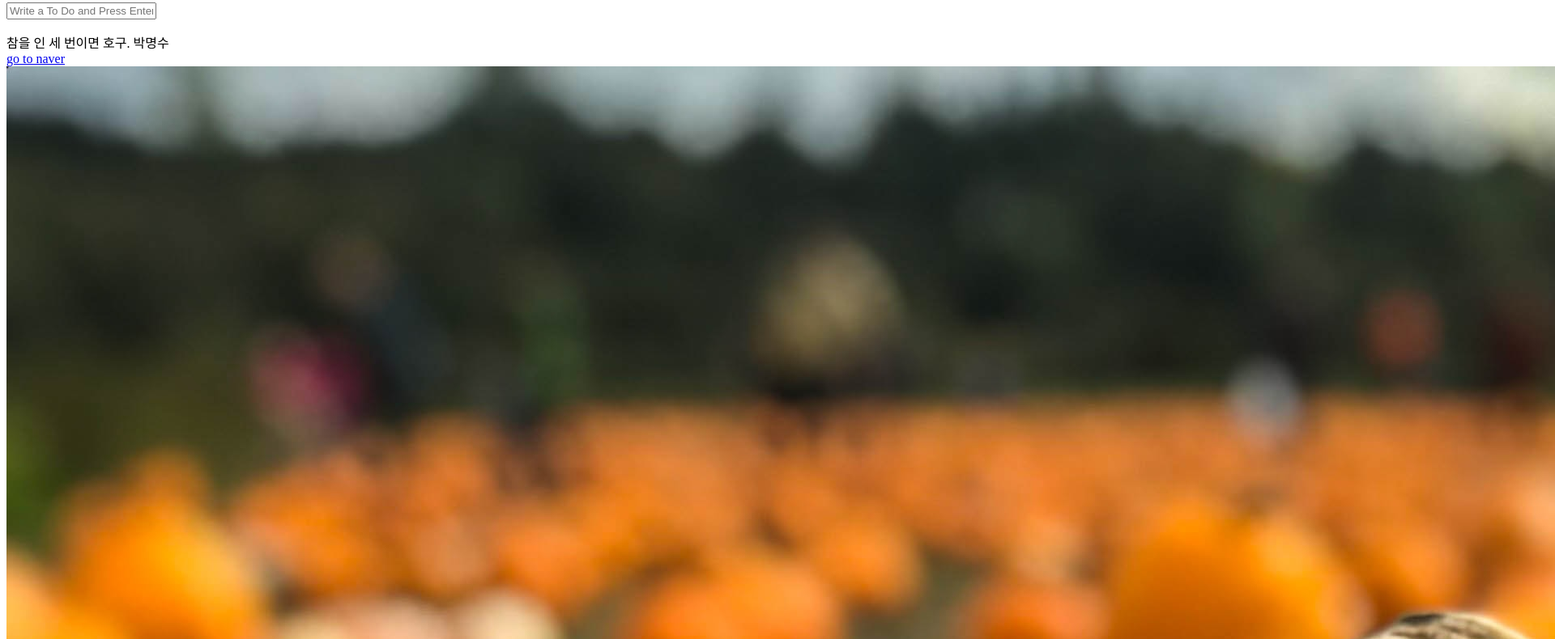
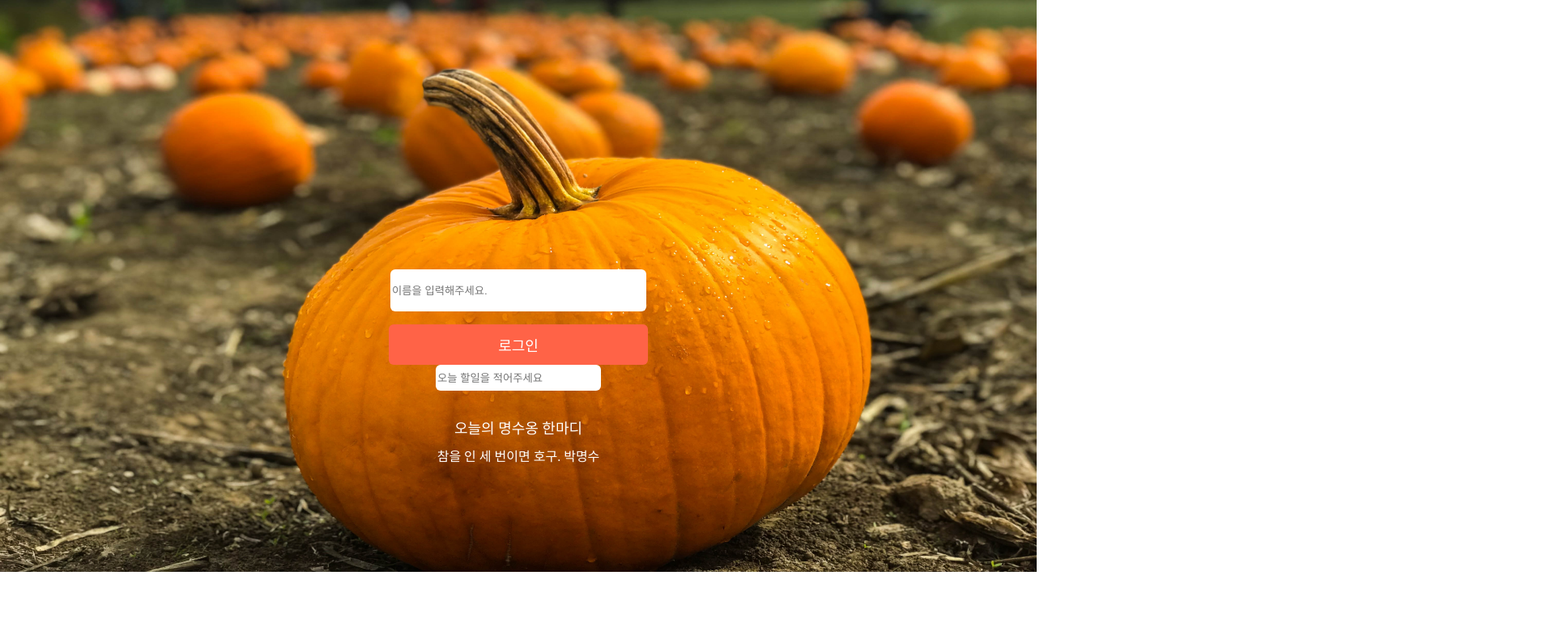
Before and after one commit to hyunsuk22/my_web_dashboard, a plain HTML site: page index.html in a window 1280 px wide. Shown: the part 93-883 px from the top of the page at 81% size, 1920 px wide, since content can reach past the window. After the commit the page ends 800 px from the top, so only its background shows below. Drawn offline with Linux system fonts and the light colour scheme.

Commit message:
업글이당

```diff
--- a/css/style.css
+++ b/css/style.css
@@ -1,3 +1,92 @@
-.hidden{
-    display: none;
+.hidden {
+  display: none;
 }
+
+.bgImg {
+  position: fixed;
+  z-index: -1000;
+  top: 0;
+  left: 0;
+  width: 100%;
+  height: 100%;
+}
+
+#login-form {
+  display: flex;
+  flex-direction: column;
+  align-items: center;
+  justify-content: center;
+  margin-top: 30%;
+}
+
+.cta-button {
+  font-size: 18px;
+  font-weight: 500;
+  border-radius: 6px;
+  color: white;
+  background-color: tomato;
+  border: 0;
+  width: 320px;
+  height: 50px;
+}
+
+#greeting {
+  text-align: center;
+  color: white;
+}
+
+.input-field {
+  border: 0;
+  width: 312px;
+  height: 50px;
+  border-radius: 6px;
+  margin-bottom: 16px;
+}
+
+#clock {
+  text-align: center;
+  color: white;
+}
+.quote-container {
+  display: flex;
+  flex-direction: column;
+  align-items: center;
+  color: white;
+}
+.quote-container div:first-child {
+  font-size: 18px;
+  font-weight: 500;
+  margin-bottom: 10px;
+}
+
+#quote {
+  text-align: center;
+}
+
+#weather {
+  margin-top: 12px;
+  color: white;
+  text-align: center;
+}
+
+#todo-form {
+  display: flex;
+  align-items: center;
+  justify-content: center;
+  flex-direction: column;
+  text-align: center;
+}
+#todo-form input:first-child {
+  width: 200px;
+  height: 30px;
+  border: 0;
+  border-radius: 6px;
+}
+
+#todo-list {
+  display: flex;
+  justify-content: center;
+  align-items: center;
+  list-style: none;
+  color: white;
+}
--- a/index.html
+++ b/index.html
@@ -1,35 +1,43 @@
 <!DOCTYPE html>
 <html lang="en">
   <head>
-    <meta charset="UTF-8">
-    <meta http-equiv="X-UA-Compatible" content="IE=edge">
-    <meta name="viewport" content="width=device-width, initial-scale=1.0">
-    <link rel="stylesheet" href="css/style.css">
+    <meta charset="UTF-8" />
+    <meta http-equiv="X-UA-Compatible" content="IE=edge" />
+    <meta name="viewport" content="width=device-width, initial-scale=1.0" />
+    <link rel="stylesheet" href="css/style.css" />
     <title>Momentum App</title>
   </head>
   <body>
+    <h2 id="clock">00:00</h2>
+    <div id="weather">
+        <span></span>
+        <span></span>
+      </div>
     <form id="login-form" class="hidden">
-        <input required maxlength="15" type="text" placeholder="what is your name?">
-        <input type="submit" value="Log In" />
+      <input
+        class="input-field"
+        required
+        maxlength="15"
+        type="text"
+        placeholder="이름을 입력해주세요."
+      />
+      <input class="cta-button" type="submit" value="로그인" />
     </form>
     <h1 id="greeting" class="hidden"></h1>
-    <h2 id="clock">00:00</h2>
+
     <form action="" id="todo-form">
-        <input type="text" placeholder="Write a To Do and Press Enter" required/>
+      <input type="text" placeholder="오늘 할일을 적어주세요" required />
     </form>
     <ul id="todo-list"></ul>
-
+    <div class="quote-container"">
+        <div>오늘의 명수옹 한마디</div>
         <div id="quote">
             <span></span>
             <span></span>
           </div>
-
-    <div id="weather">
-        <span></span>
-        <span></span>
     </div>
 
-    <a href="https://naver.com">go to naver</a>
+
     <script src="js/greeting.js"></script>
     <script src="js/clock.js"></script>
     <script src="js/quote.js"></script>
--- a/js/background.js
+++ b/js/background.js
@@ -1,13 +1,9 @@
-const images = [
-    "1.jpg",
-    "2.jpg",
-    "3.jpg"
-];
+const images = ["1.jpg", "2.jpg", "3.jpg"];
 
 const chosenImage = images[Math.floor(Math.random() * images.length)];
 
-
 const bgImage = document.createElement("img");
+bgImage.classList.add("bgImg");
 bgImage.src = `img/${chosenImage}`;
 
 document.body.appendChild(bgImage);
--- a/js/greeting.js
+++ b/js/greeting.js
@@ -8,7 +8,7 @@ const greeting = document.querySelector("#greeting");
 const HIDDEN_CLASSNAME = "hidden";
 const USERNAME_KEY = "username";
 
-function onLoginSubmit(event){
+function onLoginSubmit(event) {
   event.preventDefault();
   loginForm.classList.add(HIDDEN_CLASSNAME); //hidden 클래스 추가로 숨기기
 
@@ -18,18 +18,18 @@ function onLoginSubmit(event){
   paintGreeting(username);
 }
 
-function paintGreeting(username){
+function paintGreeting(username) {
   greeting.classList.remove(HIDDEN_CLASSNAME);
-    greeting.innerText = `Hello ${username}`;
+  greeting.innerText = `${username} ONLINE`;
 }
 
 const savedUserName = localStorage.getItem(USERNAME_KEY);
 
-if(savedUserName === null){
-    loginForm.classList.remove(HIDDEN_CLASSNAME)
+if (savedUserName === null) {
+  loginForm.classList.remove(HIDDEN_CLASSNAME);
   loginForm.addEventListener("submit", onLoginSubmit);
   //이름 입력란 보여주기
-}else{
+} else {
   paintGreeting(savedUserName);
   //인사하기
 }
--- a/js/todo.js
+++ b/js/todo.js
@@ -23,13 +23,24 @@ function deleteToDo(event){
 function paintToDo(newTodo){
     const li = document.createElement("li");
     li.id = newTodo.id; // li에 obj id를 받기.
+    const checkbox = document.createElement("input")
+    checkbox.type = "checkbox";
+
     const span = document.createElement("span");
     const button = document.createElement("button");
 
+
+
     button.innerText = "😇";
+
     button.addEventListener("click", deleteToDo);
+
+
     li.appendChild(span); //span을 child 자식으로 상속
     li.appendChild(button); // 버튼도 상속
+    li.appendChild(checkbox);
+
+
 
     span.innerText = newTodo.text; //newTodo를 이제 오브젝트로 받기때문에 key값을 받기.
     toDoList.appendChild(li);
```
Also changed, not shown: js/quote.js (line endings or trailing spaces), 1 other file. Lines whose indentation alone changed are shown as unchanged.
